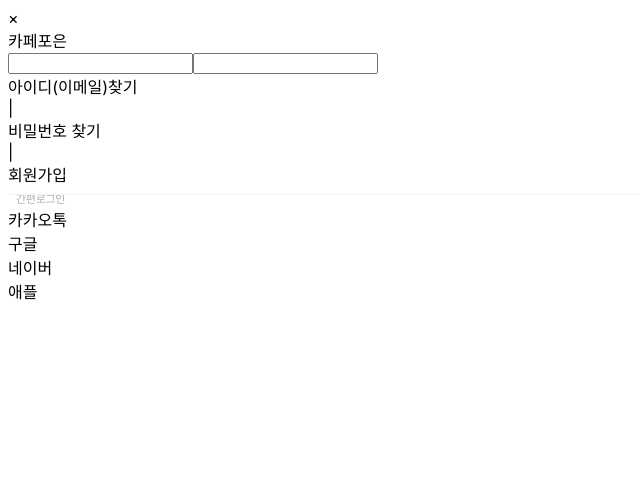
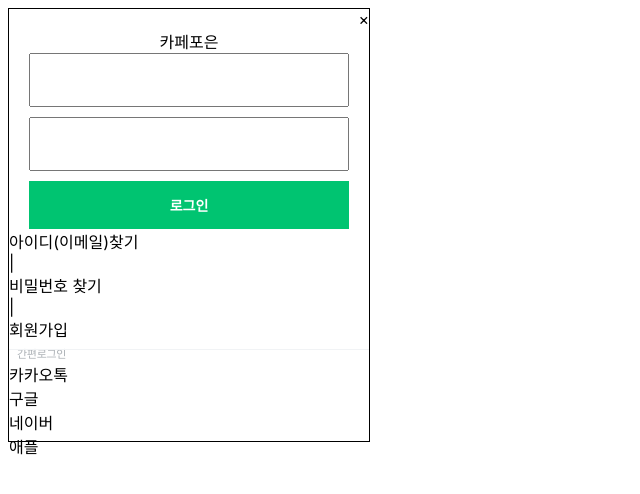
Before and after one commit to sabb12/cafepoeun_project, a Next.js app: page /products/login in a window 1280 px wide. Shown: the top 494 px of the page, without its empty margins (0-640 px from the left). Built offline with nearby package versions, Linux system fonts and the light colour scheme.

Commit message:
로그인 css

```diff
--- a/src/app/products/login/page.module.css
+++ b/src/app/products/login/page.module.css
@@ -1,3 +1,51 @@
+
+
+.loginWrapper{
+  border: 1px solid black;
+  width: 360px!important;
+  height: 432px;
+  gap: 20px;
+}
+
+.loginContainer{
+  display: grid;
+    grid-auto-flow: row;
+}
+
+.closeButton{
+  display: flex;
+  justify-content: end;
+}
+
+.title{
+  display: flex;
+  justify-content: center;
+}
+
+.inputandButton{
+  display: grid;
+  grid-auto-flow: row;
+  justify-content: center;
+  gap: 10px;
+}
+
+.input, .button{
+  display: flex;
+  width: 312px;
+  height: 48px;
+}
+
+.button{
+  width: 320px;
+  font-size: 14px;
+  font-weight: bold;
+  color: white;
+  background-color: #00c471;
+  border: none;
+  text-align: center;
+  display: inline-block;
+}
+
 .signinLine {
   position: relative;
   bottom: -8px;
--- a/src/app/products/login/page.tsx
+++ b/src/app/products/login/page.tsx
@@ -9,8 +9,11 @@
       <div className={styles.loginContainer}>
         <div className={styles.closeButton}>&times;</div>
         <div className={styles.title}>카페포은</div>
-        <input type="text" />
-        <input type="text" />
+        <div className={styles.inputandButton}>
+        <input type="text" className={styles.input}/>
+        <input type="text" className={styles.input}/>
+        <button className={styles.button}>로그인</button>
+        </div>
         <div className={styles.options}>
           <div className={styles.findID}>아이디(이메일)찾기</div>
           {"|"}
```
